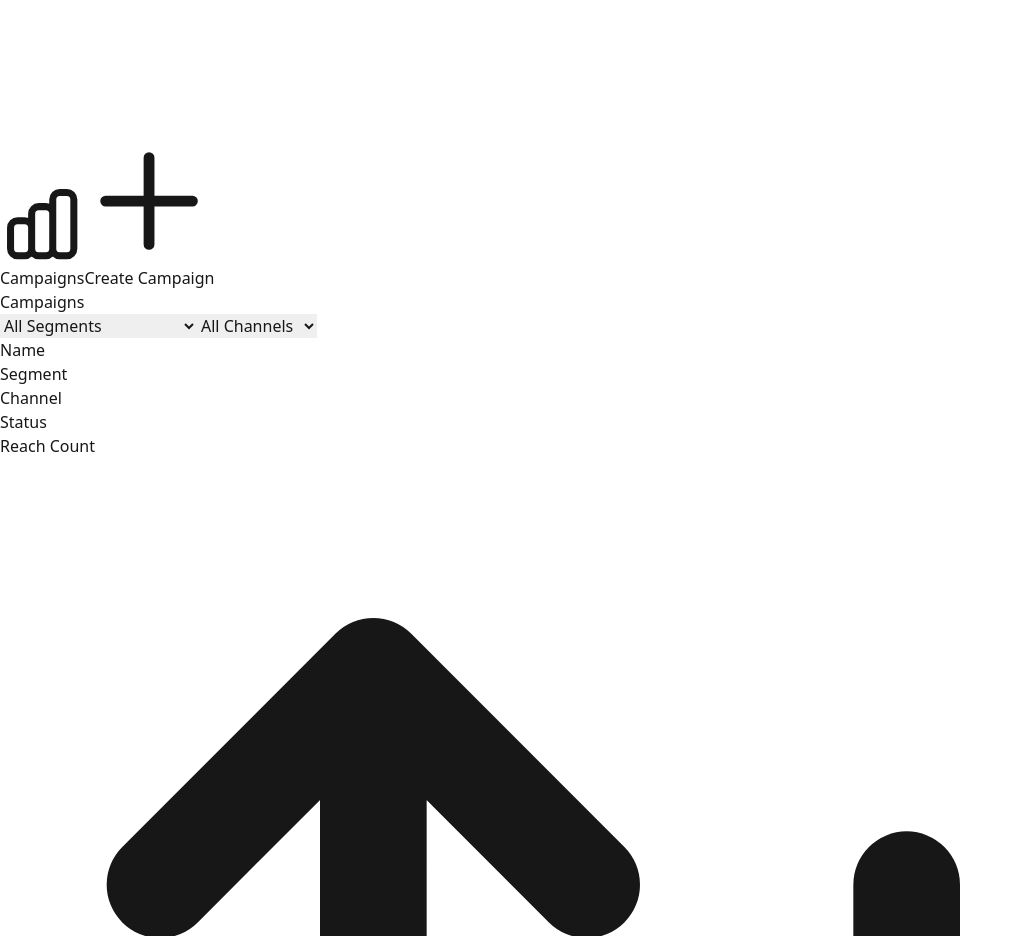
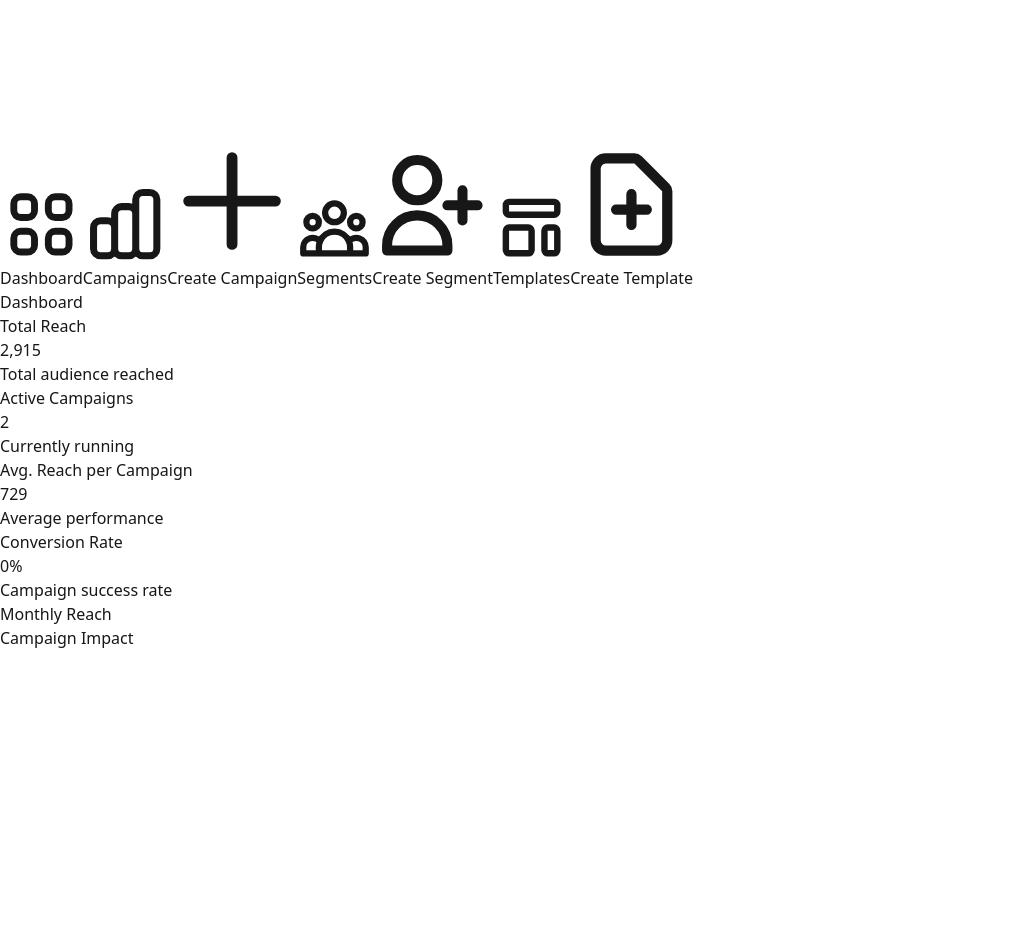
Before and after one commit to achyuthreddyi/convin-engage-platform, a Next.js app: page / in a window 1280 px wide. Shown: the part 1240-2176 px from the top of the page, without its empty margins (0-1023 px from the left). After the commit the page ends 1890 px from the top, so only its background shows below. Built offline with nearby package versions, Linux system fonts and the light colour scheme.

Commit message:
feat: Implements some dummy dashboards

```diff
--- a/src/app/Layout/Navigation.js
+++ b/src/app/Layout/Navigation.js
@@ -9,35 +9,88 @@ export default function Navigation({ onNavigate }) {
     onNavigate(item);
   };
 
+  const navItems = [
+    {
+      id: 'dashboard',
+      name: 'Dashboard',
+      icon: (
+        <svg className="w-5 h-5" fill="none" viewBox="0 0 24 24" stroke="currentColor">
+          <path strokeLinecap="round" strokeLinejoin="round" strokeWidth={2} d="M4 6a2 2 0 012-2h2a2 2 0 012 2v2a2 2 0 01-2 2H6a2 2 0 01-2-2V6zm10 0a2 2 0 012-2h2a2 2 0 012 2v2a2 2 0 01-2 2h-2a2 2 0 01-2-2V6zM4 16a2 2 0 012-2h2a2 2 0 012 2v2a2 2 0 01-2 2H6a2 2 0 01-2-2v-2zm10 0a2 2 0 012-2h2a2 2 0 012 2v2a2 2 0 01-2 2h-2a2 2 0 01-2-2v-2z" />
+        </svg>
+      )
+    },
+    {
+      id: 'campaigns',
+      name: 'Campaigns',
+      icon: (
+        <svg className="w-5 h-5" fill="none" viewBox="0 0 24 24" stroke="currentColor">
+          <path strokeLinecap="round" strokeLinejoin="round" strokeWidth={2} d="M9 19v-6a2 2 0 00-2-2H5a2 2 0 00-2 2v6a2 2 0 002 2h2a2 2 0 002-2zm0 0V9a2 2 0 012-2h2a2 2 0 012 2v10m-6 0a2 2 0 002 2h2a2 2 0 002-2m0 0V5a2 2 0 012-2h2a2 2 0 012 2v14a2 2 0 01-2 2h-2a2 2 0 01-2-2z" />
+        </svg>
+      )
+    },
+    {
+      id: 'createCampaign',
+      name: 'Create Campaign',
+      icon: (
+        <svg className="w-5 h-5" fill="none" viewBox="0 0 24 24" stroke="currentColor">
+          <path strokeLinecap="round" strokeLinejoin="round" strokeWidth={2} d="M12 4v16m8-8H4" />
+        </svg>
+      )
+    },
+    {
+      id: 'segments',
+      name: 'Segments',
+      icon: (
+        <svg className="w-5 h-5" fill="none" viewBox="0 0 24 24" stroke="currentColor">
+          <path strokeLinecap="round" strokeLinejoin="round" strokeWidth={2} d="M17 20h5v-2a3 3 0 00-5.356-1.857M17 20H7m10 0v-2c0-.656-.126-1.283-.356-1.857M7 20H2v-2a3 3 0 015.356-1.857M7 20v-2c0-.656.126-1.283.356-1.857m0 0a5.002 5.002 0 019.288 0M15 7a3 3 0 11-6 0 3 3 0 016 0zm6 3a2 2 0 11-4 0 2 2 0 014 0zM7 10a2 2 0 11-4 0 2 2 0 014 0z" />
+        </svg>
+      )
+    },
+    {
+      id: 'createSegment',
+      name: 'Create Segment',
+      icon: (
+        <svg className="w-5 h-5" fill="none" viewBox="0 0 24 24" stroke="currentColor">
+          <path strokeLinecap="round" strokeLinejoin="round" strokeWidth={2} d="M18 9v3m0 0v3m0-3h3m-3 0h-3m-2-5a4 4 0 11-8 0 4 4 0 018 0zM3 20a6 6 0 0112 0v1H3v-1z" />
+        </svg>
+      )
+    },
+    {
+      id: 'templates',
+      name: 'Templates',
+      icon: (
+        <svg className="w-5 h-5" fill="none" viewBox="0 0 24 24" stroke="currentColor">
+          <path strokeLinecap="round" strokeLinejoin="round" strokeWidth={2} d="M4 5a1 1 0 011-1h14a1 1 0 011 1v2a1 1 0 01-1 1H5a1 1 0 01-1-1V5zM4 13a1 1 0 011-1h6a1 1 0 011 1v6a1 1 0 01-1 1H5a1 1 0 01-1-1v-6zM16 13a1 1 0 011-1h2a1 1 0 011 1v6a1 1 0 01-1 1h-2a1 1 0 01-1-1v-6z" />
+        </svg>
+      )
+    },
+    {
+      id: 'createTemplate',
+      name: 'Create Template',
+      icon: (
+        <svg className="w-5 h-5" fill="none" viewBox="0 0 24 24" stroke="currentColor">
+          <path strokeLinecap="round" strokeLinejoin="round" strokeWidth={2} d="M9 13h6m-3-3v6m5 5H7a2 2 0 01-2-2V5a2 2 0 012-2h5.586a1 1 0 01.707.293l5.414 5.414a1 1 0 01.293.707V19a2 2 0 01-2 2z" />
+        </svg>
+      )
+    }
+  ];
+
   return (
     <nav className="w-64 border-r border-gray-200 h-[calc(100vh-3.5rem)] bg-white">
       <div className="p-4">
         <div className="space-y-2">
-          {/* Campaigns Link */}
-          <button
-            onClick={() => handleNavigation('campaigns')}
-            className={`w-full flex items-center space-x-3 px-3 py-2 rounded-lg hover:bg-gray-100 ${
-              activeItem === 'campaigns' ? 'bg-gray-100' : ''
-            }`}
-          >
-            <svg className="w-5 h-5 text-gray-600" fill="none" viewBox="0 0 24 24" stroke="currentColor">
-              <path strokeLinecap="round" strokeLinejoin="round" strokeWidth={2} d="M9 19v-6a2 2 0 00-2-2H5a2 2 0 00-2 2v6a2 2 0 002 2h2a2 2 0 002-2zm0 0V9a2 2 0 012-2h2a2 2 0 012 2v10m-6 0a2 2 0 002 2h2a2 2 0 002-2m0 0V5a2 2 0 012-2h2a2 2 0 012 2v14a2 2 0 01-2 2h-2a2 2 0 01-2-2z" />
-            </svg>
-            <span className="text-gray-700">Campaigns</span>
-          </button>
-
-          {/* Create Campaign Link */}
-          <button
-            onClick={() => handleNavigation('create')}
-            className={`w-full flex items-center space-x-3 px-3 py-2 rounded-lg hover:bg-gray-100 ${
-              activeItem === 'create' ? 'bg-gray-100' : ''
-            }`}
-          >
-            <svg className="w-5 h-5 text-gray-600" fill="none" viewBox="0 0 24 24" stroke="currentColor">
-              <path strokeLinecap="round" strokeLinejoin="round" strokeWidth={2} d="M12 4v16m8-8H4" />
-            </svg>
-            <span className="text-gray-700">Create Campaign</span>
-          </button>
+          {navItems.map((item) => (
+            <button
+              key={item.id}
+              onClick={() => handleNavigation(item.id)}
+              className={`w-full flex items-center space-x-3 px-3 py-2 rounded-lg hover:bg-gray-100 transition-colors ${
+                activeItem === item.id ? 'bg-gray-100' : ''
+              }`}
+            >
+              <span className="text-gray-600">{item.icon}</span>
+              <span className="text-gray-700">{item.name}</span>
+            </button>
+          ))}
         </div>
       </div>
     </nav>
--- /dev/null
+++ b/src/app/components/Dashboard.js
@@ -0,0 +1,139 @@
+'use client';
+import { useEffect, useState } from 'react';
+import mockData from '../../data/mockData.json';
+import { BarChart, Bar, LineChart, Line, XAxis, YAxis, CartesianGrid, Tooltip, Legend, ResponsiveContainer } from 'recharts';
+
+export default function Dashboard() {
+  const { campaigns } = mockData;
+  const [metrics, setMetrics] = useState({
+    totalReach: 0,
+    activeCampaigns: 0,
+    avgReachPerCampaign: 0,
+    completionRate: 0
+  });
+
+  // Dummy data for monthly reach
+  const monthlyReachData = [
+    { month: 'Jan', reach: 12500 },
+    { month: 'Feb', reach: 15800 },
+    { month: 'Mar', reach: 18200 },
+    { month: 'Apr', reach: 22000 },
+    { month: 'May', reach: 19500 },
+    { month: 'Jun', reach: 25000 },
+    { month: 'Jul', reach: 28000 },
+    { month: 'Aug', reach: 32000 },
+  ];
+
+  // Dummy data for campaign impact
+  const campaignImpactData = [
+    { week: 'Week 1', engagement: 65, conversion: 45 },
+    { week: 'Week 2', engagement: 75, conversion: 52 },
+    { week: 'Week 3', engagement: 85, conversion: 58 },
+    { week: 'Week 4', engagement: 78, conversion: 62 },
+    { week: 'Week 5', engagement: 90, conversion: 68 },
+    { week: 'Week 6', engagement: 95, conversion: 72 },
+  ];
+
+  useEffect(() => {
+    const totalReach = campaigns.reduce((sum, camp) => sum + camp.reachCount, 0);
+    const activeCampaigns = campaigns.filter(camp => camp.status === 'Active').length;
+    const avgReach = Math.round(totalReach / campaigns.length);
+    const completedCampaigns = campaigns.filter(camp => camp.status === 'Completed').length;
+    const completionRate = Math.round((completedCampaigns / campaigns.length) * 100);
+
+    setMetrics({
+      totalReach,
+      activeCampaigns,
+      avgReachPerCampaign: avgReach,
+      completionRate
+    });
+  }, [campaigns]);
+
+  const MetricCard = ({ title, value, subtitle }) => (
+    <div className="bg-white rounded-lg p-6 shadow-sm">
+      <h3 className="text-gray-500 text-sm font-medium">{title}</h3>
+      <p className="text-2xl font-semibold text-gray-900 mt-2">{value}</p>
+      {subtitle && <p className="text-gray-600 text-sm mt-1">{subtitle}</p>}
+    </div>
+  );
+
+  return (
+    <div className="p-6 bg-gray-50 min-h-[calc(100vh-3.5rem)]">
+      <div className="max-w-[1200px] mx-auto">
+        <h1 className="text-2xl font-semibold text-gray-800 mb-6">Dashboard</h1>
+
+        {/* Metrics Grid */}
+        <div className="grid grid-cols-1 md:grid-cols-2 lg:grid-cols-4 gap-6 mb-8">
+          <MetricCard
+            title="Total Reach"
+            value={metrics.totalReach.toLocaleString()}
+            subtitle="Total audience reached"
+          />
+          <MetricCard
+            title="Active Campaigns"
+            value={metrics.activeCampaigns}
+            subtitle="Currently running"
+          />
+          <MetricCard
+            title="Avg. Reach per Campaign"
+            value={metrics.avgReachPerCampaign.toLocaleString()}
+            subtitle="Average performance"
+          />
+          <MetricCard
+            title="Conversion Rate"
+            value={`${metrics.completionRate}%`}
+            subtitle="Campaign success rate"
+          />
+        </div>
+
+        {/* Charts Grid */}
+        <div className="grid grid-cols-1 lg:grid-cols-2 gap-6">
+          {/* Monthly Reach Chart */}
+          <div className="bg-white rounded-lg p-6 shadow-sm">
+            <h3 className="text-gray-800 font-medium mb-4">Monthly Reach</h3>
+            <div className="h-[300px]">
+              <ResponsiveContainer width="100%" height="100%">
+                <BarChart data={monthlyReachData}>
+                  <CartesianGrid strokeDasharray="3 3" />
+                  <XAxis dataKey="month" />
+                  <YAxis />
+                  <Tooltip />
+                  <Legend />
+                  <Bar dataKey="reach" fill="#3b82f6" name="Audience Reach" />
+                </BarChart>
+              </ResponsiveContainer>
+            </div>
+          </div>
+
+          {/* Campaign Impact Chart */}
+          <div className="bg-white rounded-lg p-6 shadow-sm">
+            <h3 className="text-gray-800 font-medium mb-4">Campaign Impact</h3>
+            <div className="h-[300px]">
+              <ResponsiveContainer width="100%" height="100%">
+                <LineChart data={campaignImpactData}>
+                  <CartesianGrid strokeDasharray="3 3" />
+                  <XAxis dataKey="week" />
+                  <YAxis />
+                  <Tooltip />
+                  <Legend />
+                  <Line
+                    type="monotone"
+                    dataKey="engagement"
+                    stroke="#3b82f6"
+                    name="Engagement Rate (%)"
+                  />
+                  <Line
+                    type="monotone"
+                    dataKey="conversion"
+                    stroke="#10b981"
+                    name="Conversion Rate (%)"
+                  />
+                </LineChart>
+              </ResponsiveContainer>
+            </div>
+          </div>
+        </div>
+      </div>
+    </div>
+  );
+}
--- a/src/app/page.js
+++ b/src/app/page.js
@@ -3,19 +3,31 @@ import { useState } from 'react';
 import Navigation from './Layout/Navigation';
 import Building from './components/Building';
 import CampaignList from './components/CampaignList';
+import Dashboard from './components/Dashboard';
 
 export default function Home() {
-  const [currentView, setCurrentView] = useState('campaigns');
+  const [currentView, setCurrentView] = useState('dashboard');
 
   const handleNavigation = (view) => {
     setCurrentView(view);
+  };
+
+  const renderContent = () => {
+    switch (currentView) {
+      case 'dashboard':
+        return <Dashboard />;
+      case 'campaigns':
+        return <CampaignList />;
+      default:
+        return <Building />;
+    }
   };
 
   return (
     <main className="flex">
       <Navigation onNavigate={handleNavigation} />
       <div className="flex-1">
-        {currentView === 'campaigns' ? <CampaignList /> : <Building />}
+        {renderContent()}
       </div>
     </main>
   );
```
Also changed, not shown: package.json (+5 -4 lines), 1 other file (tests, documents, lock files or other folders).
